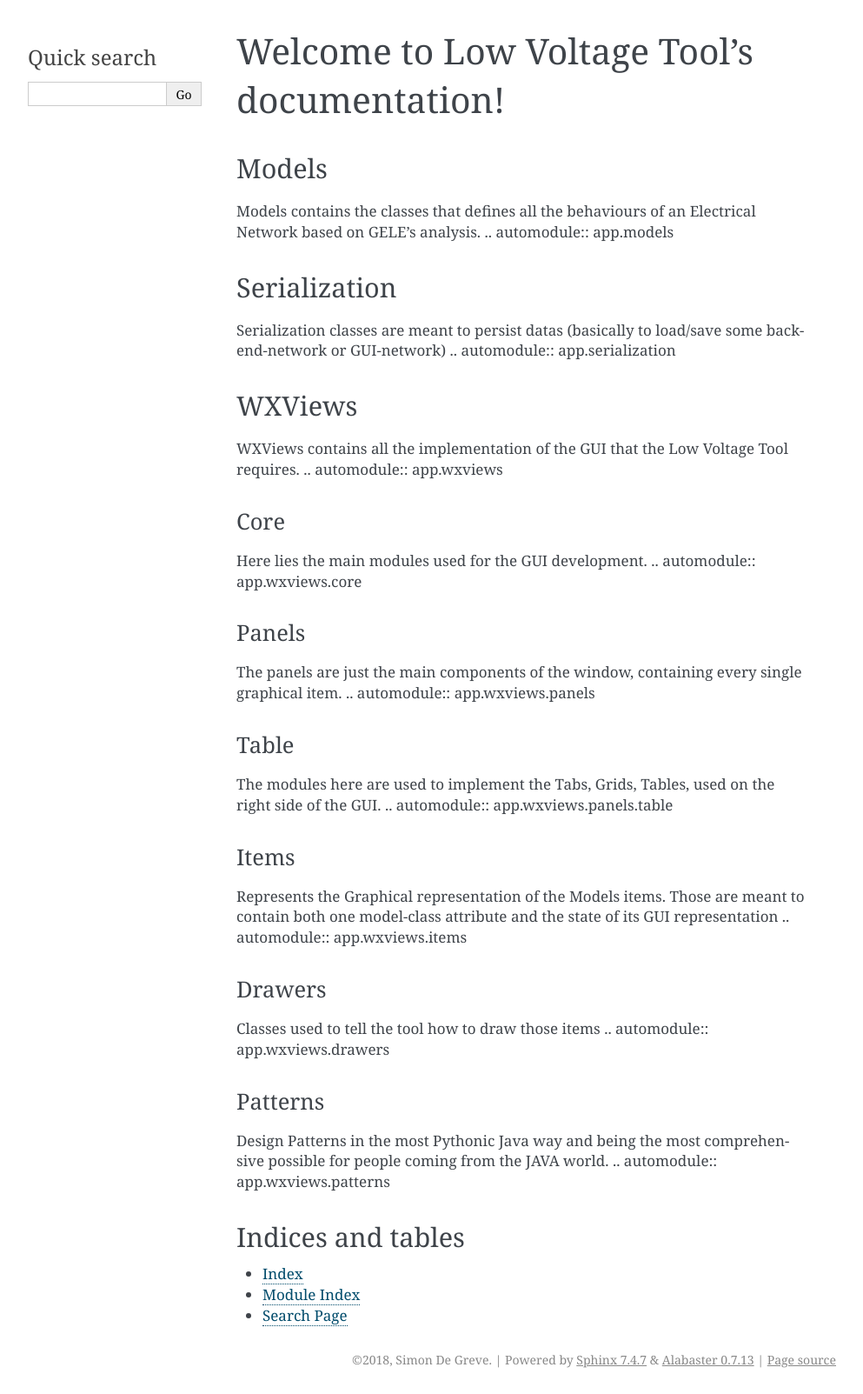
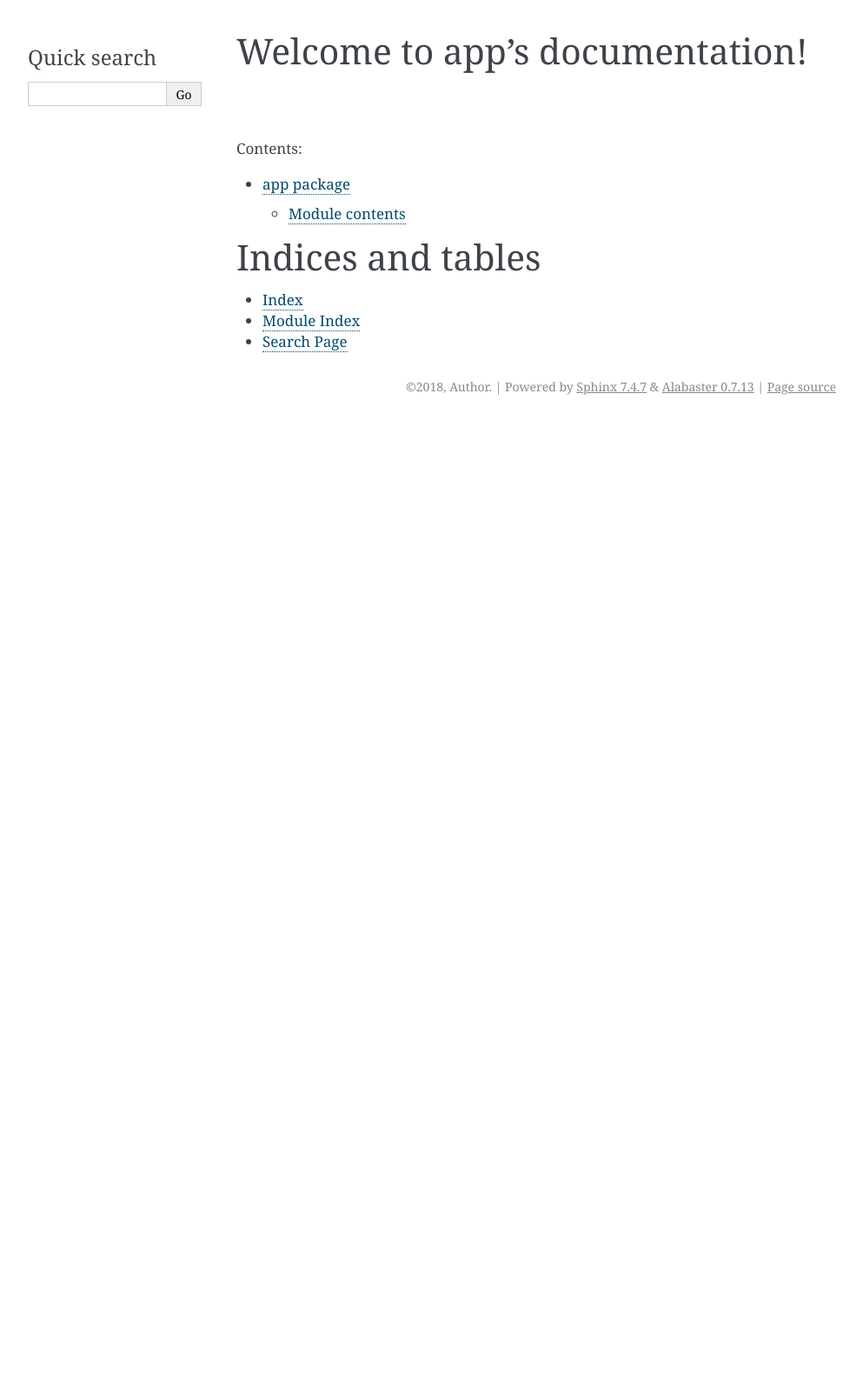
Before and after one commit to Yoiro/LowVoltageTool-final, a Sphinx documentation site: the page built from docs/index.rst, in a window 1280 px wide. Shown: the whole page at 87% size, without its empty margins (148-1141 px from the left). Built offline with Sphinx 7.4.7, drawn with Linux system fonts in a browser that asks for light colours; after the commit the page ends 900 px from its top, so only the background shows below that.

Commit message:
try apidoc

```diff
--- /dev/null
+++ b/docs/app.rst
@@ -0,0 +1,10 @@
+app package
+===========
+
+Module contents
+---------------
+
+.. automodule:: app
+    :members:
+    :undoc-members:
+    :show-inheritance:
--- a/docs/conf.py
+++ b/docs/conf.py
@@ -1,7 +1,7 @@
 # -*- coding: utf-8 -*-
 #
-# Low Voltage Tool documentation build configuration file, created by
-# sphinx-quickstart on Thu Jan 18 21:36:29 2018.
+# app documentation build configuration file, created by
+# sphinx-quickstart on Sat Jan 27 14:48:58 2018.
 #
 # This file is execfile()d with the current directory set to its
 # containing dir.
@@ -18,8 +18,7 @@
 #
 import os
 import sys
-# sys.path.insert(0, os.path.abspath('../app/models'))
-sys.path.append(os.path.join(os.path.dirname(__name__), "../app"))
+sys.path.insert(0, u'/home/alastard/dev/LowVoltageTool-final/app')
 
 
 # -- General configuration ------------------------------------------------
@@ -32,8 +31,8 @@ sys.path.append(os.path.join(os.path.dirname(__name__), "../app"))
 # extensions coming with Sphinx (named 'sphinx.ext.*') or your custom
 # ones.
 extensions = ['sphinx.ext.autodoc',
-    'sphinx.ext.intersphinx',
-    'sphinx.ext.ifconfig']
+    'sphinx.ext.todo',
+    'sphinx.ext.viewcode']
 
 # Add any paths that contain templates here, relative to this directory.
 templates_path = ['_templates']
@@ -48,36 +47,36 @@ source_suffix = '.rst'
 master_doc = 'index'
 
 # General information about the project.
-project = u'Low Voltage Tool'
-copyright = u'2018, Simon De Greve'
-author = u'Simon De Greve'
+project = u'app'
+copyright = u'2018, Author'
+author = u'Author'
 
 # The version info for the project you're documenting, acts as replacement for
 # |version| and |release|, also used in various other places throughout the
 # built documents.
 #
 # The short X.Y version.
-version = u'0.4'
+version = u''
 # The full version, including alpha/beta/rc tags.
-release = u'0.4'
+release = u''
 
 # The language for content autogenerated by Sphinx. Refer to documentation
 # for a list of supported languages.
 #
 # This is also used if you do content translation via gettext catalogs.
 # Usually you set "language" from the command line for these cases.
-language = None
+language = 'en'
 
 # List of patterns, relative to source directory, that match files and
 # directories to ignore when looking for source files.
 # This patterns also effect to html_static_path and html_extra_path
-exclude_patterns = []
+exclude_patterns = ['_build', 'Thumbs.db', '.DS_Store']
 
 # The name of the Pygments (syntax highlighting) style to use.
 pygments_style = 'sphinx'
 
 # If true, `todo` and `todoList` produce output, else they produce nothing.
-todo_include_todos = False
+todo_include_todos = True
 
 
 # -- Options for HTML output ----------------------------------------------
@@ -114,7 +113,7 @@ html_sidebars = {
 # -- Options for HTMLHelp output ------------------------------------------
 
 # Output file base name for HTML help builder.
-htmlhelp_basename = 'LowVoltageTooldoc'
+htmlhelp_basename = 'appdoc'
 
 
 # -- Options for LaTeX output ---------------------------------------------
@@ -141,8 +140,8 @@ latex_elements = {
 # (source start file, target name, title,
 #  author, documentclass [howto, manual, or own class]).
 latex_documents = [
-    (master_doc, 'LowVoltageTool.tex', u'Low Voltage Tool Documentation',
-     u'Simon De Greve', 'manual'),
+    (master_doc, 'app.tex', u'app Documentation',
+     u'Author', 'manual'),
 ]
 
 
@@ -151,7 +150,7 @@ latex_documents = [
 # One entry per manual page. List of tuples
 # (source start file, name, description, authors, manual section).
 man_pages = [
-    (master_doc, 'lowvoltagetool', u'Low Voltage Tool Documentation',
+    (master_doc, 'app', u'app Documentation',
      [author], 1)
 ]
 
@@ -162,13 +161,29 @@ man_pages = [
 # (source start file, target name, title, author,
 #  dir menu entry, description, category)
 texinfo_documents = [
-    (master_doc, 'LowVoltageTool', u'Low Voltage Tool Documentation',
-     author, 'LowVoltageTool', 'One line description of project.',
+    (master_doc, 'app', u'app Documentation',
+     author, 'app', 'One line description of project.',
      'Miscellaneous'),
 ]
 
 
 
+# -- Options for Epub output ----------------------------------------------
 
-# Example configuration for intersphinx: refer to the Python standard library.
-intersphinx_mapping = {'https://docs.python.org/': None}
+# Bibliographic Dublin Core info.
+epub_title = project
+epub_author = author
+epub_publisher = author
+epub_copyright = copyright
+
+# The unique identifier of the text. This can be a ISBN number
+# or the project homepage.
+#
+# epub_identifier = ''
+
+# A unique identification for the text.
+#
+# epub_uid = ''
+
+# A list of files that should not be packed into the epub file.
+epub_exclude_files = ['search.html']
--- a/docs/index.rst
+++ b/docs/index.rst
@@ -1,59 +1,16 @@
-.. Low Voltage Tool documentation master file, created by
-   sphinx-quickstart on Thu Jan 18 21:36:29 2018.
+.. app documentation master file, created by
+   sphinx-quickstart on Sat Jan 27 14:48:58 2018.
    You can adapt this file completely to your liking, but it should at least
    contain the root `toctree` directive.
-============================================
-Welcome to Low Voltage Tool's documentation!
-============================================
+
+Welcome to app's documentation!
+===============================
 
 .. toctree::
-   :maxdepth: 2
+   :maxdepth: 4
    :caption: Contents:
 
-Models
-======
-Models contains the classes that defines all the behaviours of an Electrical Network based on GELE's analysis.
-.. automodule:: app.models
-
-Serialization
-=============
-Serialization classes are meant to persist datas (basically to load/save some backend-network or GUI-network)
-.. automodule:: app.serialization
-
-WXViews
-=======
-WXViews contains all the implementation of the GUI that the Low Voltage Tool requires.
-.. automodule:: app.wxviews
-
-Core
-----
-Here lies the main modules used for the GUI development.
-.. automodule:: app.wxviews.core
-
-Panels
-------
-The panels are just the main components of the window, containing every single graphical item.
-.. automodule:: app.wxviews.panels
-
-Table
------
-The modules here are used to implement the Tabs, Grids, Tables, used on the right side of the GUI.
-.. automodule:: app.wxviews.panels.table
-
-Items
------
-Represents the Graphical representation of the Models items. Those are meant to contain both one model-class attribute and the state of its GUI representation
-.. automodule:: app.wxviews.items
-
-Drawers
--------
-Classes used to tell the tool how to draw those items
-.. automodule:: app.wxviews.drawers
-
-Patterns
---------
-Design Patterns in the most Pythonic Java way and being the most comprehensive possible for people coming from the JAVA world.
-.. automodule:: app.wxviews.patterns
+   app
 
 
 Indices and tables
```
Also changed, not shown: docs/app.models.rst (added, +78 -0 lines), docs/app.serialization.rst (added, +30 -0 lines), docs/app.wxviews.core.rst (added, +30 -0 lines), docs/app.wxviews.drawers.rst (added, +30 -0 lines), docs/app.wxviews.items.rst (added, +30 -0 lines), docs/app.wxviews.panels.rst (added, +45 -0 lines), docs/app.wxviews.panels.table.rst (added, +38 -0 lines), docs/app.wxviews.patterns.rst (added, +30 -0 lines), docs/app.wxviews.rst (added, +19 -0 lines), 2 other files.
